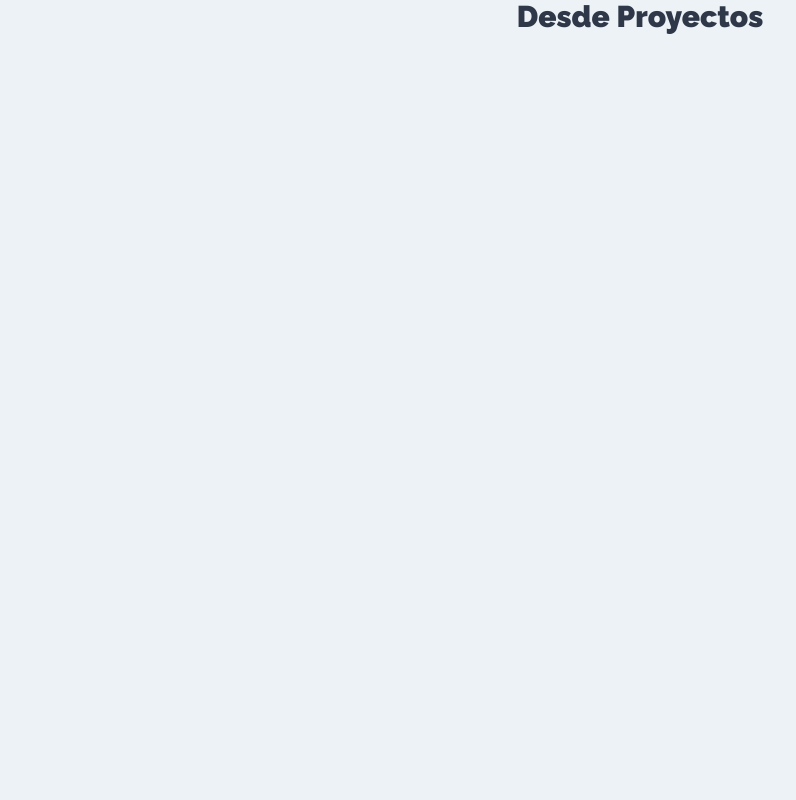
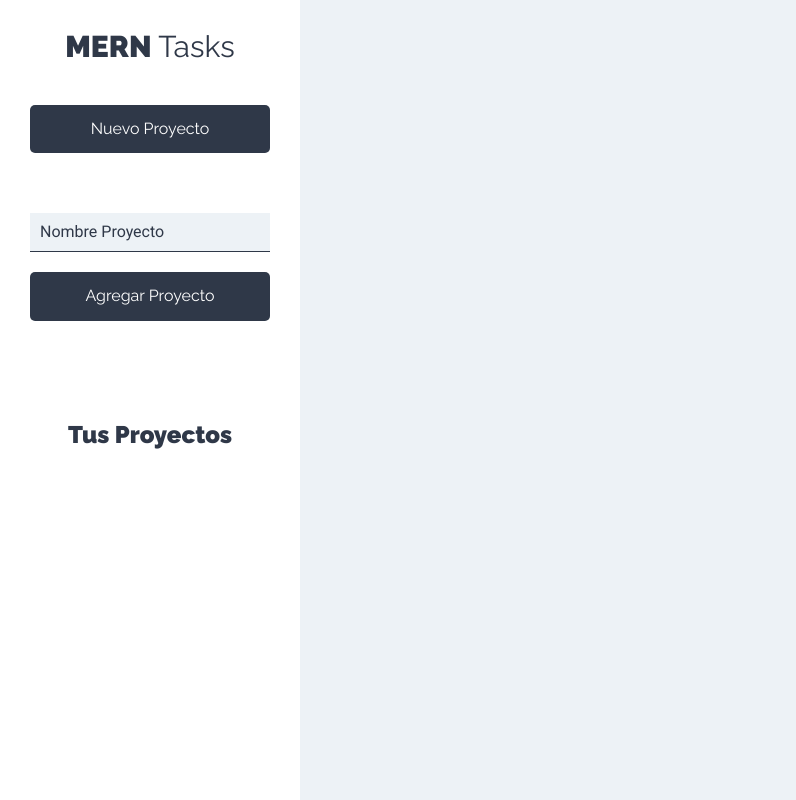
Before and after one commit to Cba-bit/MERN-Tasks, a React (Create React App) app in the folder cliente/: page /proyectos in a window 1280 px wide. Shown: the whole page, without its empty margins (0-796 px from the left). Built offline with nearby package versions, Linux system fonts and the light colour scheme.

Commit message:
Creando la pagina de proyectos, state y funciones

```diff
--- /dev/null
+++ b/cliente/src/components/layout/Sidebar.js
@@ -0,0 +1,20 @@
+import React from 'react';
+import NuevoProyecto from '../proyectos/NuevoProyecto';
+
+const Sidebar = () => {
+    return (
+        <aside>
+            <h1>
+                MERN <span>Tasks</span>
+            </h1>
+
+            <NuevoProyecto />
+
+            <div className='proyectos'>
+                <h2>Tus Proyectos</h2>
+            </div>
+        </aside>
+    );
+};
+
+export default Sidebar;
--- /dev/null
+++ b/cliente/src/components/proyectos/NuevoProyecto.js
@@ -0,0 +1,58 @@
+import { Fragment, useState } from 'react';
+
+const NuevoProyecto = () => {
+    const [proyecto, setProyecto] = useState({
+        nombre: '',
+    });
+
+    const { nombre } = proyecto;
+
+    // Lee los contenidos de los inputs
+    const onChangeProyecto = e => {
+        setProyecto({
+            ...proyecto,
+            [e.target.name]: e.target.value,
+        });
+    };
+
+    // Cuando el usuario envia un proyecto
+
+    const onSubmitProyecto = e => {
+        e.preventDefault();
+
+        // Validar
+
+        // Agregar al state
+
+        // Reiniciar el form
+    };
+
+    return (
+        <Fragment>
+            <button type='button' className='btn btn-block btn-primario'>
+                Nuevo Proyecto
+            </button>
+
+            <form
+                className='formulario-nuevo-proyecto'
+                onSubmit={onSubmitProyecto}>
+                <input
+                    type='text'
+                    className='input-text'
+                    placeholder='Nombre Proyecto'
+                    name='nombre'
+                    onChange={onChangeProyecto}
+                    value={nombre}
+                />
+
+                <input
+                    type='submit'
+                    className='btn btn-block btn-primario'
+                    value='Agregar Proyecto'
+                />
+            </form>
+        </Fragment>
+    );
+};
+
+export default NuevoProyecto;
--- a/cliente/src/components/proyectos/Proyectos.js
+++ b/cliente/src/components/proyectos/Proyectos.js
@@ -1,7 +1,18 @@
 import React from 'react';
+import Sidebar from '../layout/Sidebar';
 
 const Proyectos = () => {
-    return <h1>Desde Proyectos</h1>;
+    return (
+        <div className='contenedor-app'>
+            <Sidebar />
+
+            <div className='seccion-principal'>
+                <main>
+                    <div className='contenedor-tareas'></div>
+                </main>
+            </div>
+        </div>
+    );
 };
 
 export default Proyectos;
```
Also changed, not shown: 2 other files (tests, documents, lock files or other folders).
